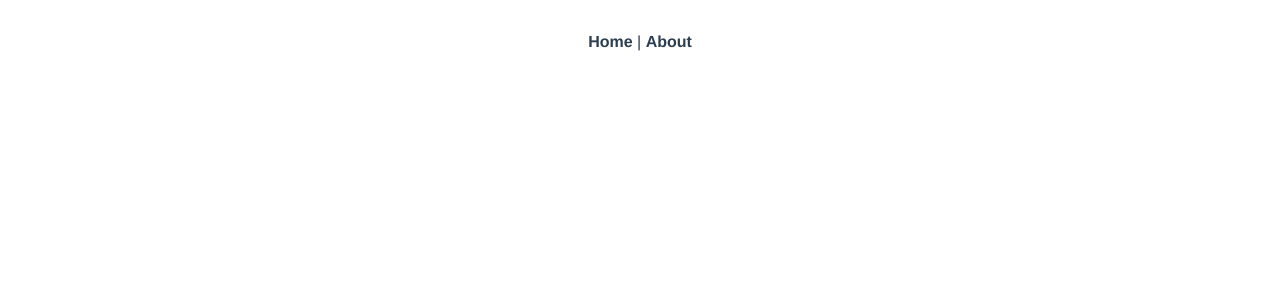
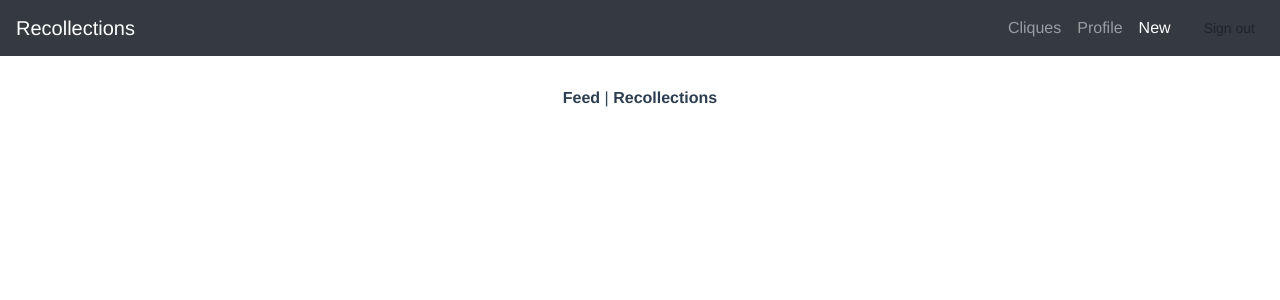
Before and after one commit to connlim/Recollections, a Vue app in the folder frontend/: page /new in a window 1280 px wide. Shown: the top 300 px of the page. Built offline with nearby package versions, Linux system fonts and the light colour scheme.

Commit message:
Add pages

```diff
--- a/frontend/public/index.html
+++ b/frontend/public/index.html
@@ -5,7 +5,7 @@
     <meta http-equiv="X-UA-Compatible" content="IE=edge">
     <meta name="viewport" content="width=device-width,initial-scale=1.0">
     <link rel="icon" href="<%= BASE_URL %>favicon.ico">
-    <title>frontend</title>
+    <title>Recollections</title>
   </head>
   <body>
     <noscript>
--- a/frontend/src/App.vue
+++ b/frontend/src/App.vue
@@ -1,12 +1,24 @@
 <template>
   <div id="app">
+    <Navbar></Navbar>
     <div id="nav">
-      <router-link to="/">Home</router-link> |
-      <router-link to="/about">About</router-link>
+      <router-link to="/">Feed</router-link> |
+      <router-link to="/recollections">Recollections</router-link>
     </div>
     <router-view/>
   </div>
 </template>
+
+<script>
+import Navbar from '@/components/Navbar';
+
+export default {
+  name: 'App',
+  components: {
+    Navbar
+  }
+}
+</script>
 
 <style lang="scss">
 @import '../node_modules/bootstrap/scss/bootstrap.scss';
@@ -24,7 +36,7 @@
     font-weight: bold;
     color: #2c3e50;
     &.router-link-exact-active {
-      color: #42b983;
+      text-decoration: underline;
     }
   }
 }
--- a/frontend/src/components/HelloWorld.vue
+++ /dev/null
@@ -1,57 +0,0 @@
-<template>
-  <div class="hello">
-    <h1>{{ msg }}</h1>
-    <p>
-      For guide and recipes on how to configure / customize this project,<br>
-      check out the
-      <a href="https://cli.vuejs.org" target="_blank" rel="noopener">vue-cli documentation</a>.
-    </p>
-    <h3>Installed CLI Plugins</h3>
-    <ul>
-      <li><a href="https://github.com/vuejs/vue-cli/tree/dev/packages/%40vue/cli-plugin-babel" target="_blank" rel="noopener">babel</a></li>
-    </ul>
-    <h3>Essential Links</h3>
-    <ul>
-      <li><a href="https://vuejs.org" target="_blank" rel="noopener">Core Docs</a></li>
-      <li><a href="https://forum.vuejs.org" target="_blank" rel="noopener">Forum</a></li>
-      <li><a href="https://chat.vuejs.org" target="_blank" rel="noopener">Community Chat</a></li>
-      <li><a href="https://twitter.com/vuejs" target="_blank" rel="noopener">Twitter</a></li>
-      <li><a href="https://news.vuejs.org" target="_blank" rel="noopener">News</a></li>
-    </ul>
-    <h3>Ecosystem</h3>
-    <ul>
-      <li><a href="https://router.vuejs.org" target="_blank" rel="noopener">vue-router</a></li>
-      <li><a href="https://vuex.vuejs.org" target="_blank" rel="noopener">vuex</a></li>
-      <li><a href="https://github.com/vuejs/vue-devtools#vue-devtools" target="_blank" rel="noopener">vue-devtools</a></li>
-      <li><a href="https://vue-loader.vuejs.org" target="_blank" rel="noopener">vue-loader</a></li>
-      <li><a href="https://github.com/vuejs/awesome-vue" target="_blank" rel="noopener">awesome-vue</a></li>
-    </ul>
-  </div>
-</template>
-
-<script>
-export default {
-  name: 'HelloWorld',
-  props: {
-    msg: String
-  }
-}
-</script>
-
-<!-- Add "scoped" attribute to limit CSS to this component only -->
-<style scoped lang="scss">
-h3 {
-  margin: 40px 0 0;
-}
-ul {
-  list-style-type: none;
-  padding: 0;
-}
-li {
-  display: inline-block;
-  margin: 0 10px;
-}
-a {
-  color: #42b983;
-}
-</style>
--- /dev/null
+++ b/frontend/src/components/Navbar.vue
@@ -0,0 +1,39 @@
+<template>
+    <nav class="navbar navbar-expand-lg navbar-dark bg-dark sticky-top">
+        <router-link to="/" class="navbar-brand clickable">Recollections</router-link>
+        <button class="navbar-toggler" type="button" data-toggle="collapse" data-target="#navbarNavAltMarkup" aria-controls="navbarNavAltMarkup"
+            aria-expanded="false" aria-label="Toggle navigation">
+            <span class="navbar-toggler-icon"></span>
+        </button>
+        <div class="collapse navbar-collapse" id="navbarSupportedContent">
+            <div class="navbar-nav mr-auto">
+                <!-- <router-link to="/" class="nav-item nav-link clickable">Feed</router-link>
+                <router-link to="/recollections" class="nav-item nav-link clickable">Recollections</router-link> -->
+            </div>
+            <div class="navbar-nav">
+                <router-link to="/cliques" class="nav-item nav-link clickable">Cliques</router-link>
+                <router-link to="/profile" class="nav-item nav-link clickable">Profile</router-link>
+                <router-link to="/new" class="nav-item nav-link clickable">New</router-link>
+                <button type="button" class="ml-3 btn btn-default btn-sm" onclick="signout()">
+                    Sign out
+                </button>
+            </div>
+        </div>
+    </nav>
+</template>
+
+<script>
+export default {
+    name: "Navbar",
+    methods:
+    {
+		signout: function(){
+			console.log('signout');
+        }
+    }
+}
+</script>
+
+<style>
+
+</style>
--- a/frontend/src/router.js
+++ b/frontend/src/router.js
@@ -1,17 +1,48 @@
 import Vue from 'vue'
 import Router from 'vue-router'
-import Home from './views/Home.vue'
+import Feed from './views/Feed.vue'
+import Recollections from './views/Recollections.vue'
 
 Vue.use(Router)
 
 export default new Router({
   mode: 'history',
   base: process.env.BASE_URL,
+  linkActiveClass: 'active',
   routes: [
     {
       path: '/',
-      name: 'home',
-      component: Home
+      name: 'feed',
+      component: Feed
+    },
+    {
+      path: '/recollections',
+      name: 'recollections',
+      component: Recollections
+    },
+    {
+      path: '/cliques',
+      name: 'cliques',
+      // route level code-splitting
+      // this generates a separate chunk (about.[hash].js) for this route
+      // which is lazy-loaded when the route is visited.
+      component: () => import(/* webpackChunkName: "about" */ './views/Cliques.vue')
+    },
+    {
+      path: '/new',
+      name: 'new',
+      // route level code-splitting
+      // this generates a separate chunk (about.[hash].js) for this route
+      // which is lazy-loaded when the route is visited.
+      component: () => import(/* webpackChunkName: "about" */ './views/New.vue')
+    },
+    {
+      path: '/profile',
+      name: 'profile',
+      // route level code-splitting
+      // this generates a separate chunk (about.[hash].js) for this route
+      // which is lazy-loaded when the route is visited.
+      component: () => import(/* webpackChunkName: "about" */ './views/Profile.vue')
     },
     {
       path: '/about',
--- /dev/null
+++ b/frontend/src/views/Cliques.vue
@@ -0,0 +1,16 @@
+<template>
+  <div class="container">
+
+  </div>
+</template>
+
+<script>
+// @ is an alias to /src
+
+export default {
+  name: 'Cliques',
+  components: {
+
+  }
+}
+</script>
--- /dev/null
+++ b/frontend/src/views/Feed.vue
@@ -0,0 +1,16 @@
+<template>
+  <div class="home">
+
+  </div>
+</template>
+
+<script>
+// @ is an alias to /src
+
+export default {
+  name: 'Feed',
+  components: {
+
+  }
+}
+</script>
--- a/frontend/src/views/Home.vue
+++ /dev/null
@@ -1,18 +0,0 @@
-<template>
-  <div class="home">
-    <img alt="Vue logo" src="../assets/logo.png">
-    <HelloWorld msg="Welcome to Your Vue.js App"/>
-  </div>
-</template>
-
-<script>
-// @ is an alias to /src
-import HelloWorld from '@/components/HelloWorld.vue'
-
-export default {
-  name: 'home',
-  components: {
-    HelloWorld
-  }
-}
-</script>
--- /dev/null
+++ b/frontend/src/views/New.vue
@@ -0,0 +1,16 @@
+<template>
+  <div class="container">
+
+  </div>
+</template>
+
+<script>
+// @ is an alias to /src
+
+export default {
+  name: 'New',
+  components: {
+
+  }
+}
+</script>
--- /dev/null
+++ b/frontend/src/views/Profile.vue
@@ -0,0 +1,16 @@
+<template>
+  <div class="container">
+
+  </div>
+</template>
+
+<script>
+// @ is an alias to /src
+
+export default {
+  name: 'Profile',
+  components: {
+
+  }
+}
+</script>
--- /dev/null
+++ b/frontend/src/views/Recollections.vue
@@ -0,0 +1,16 @@
+<template>
+  <div class="container">
+
+  </div>
+</template>
+
+<script>
+// @ is an alias to /src
+
+export default {
+  name: 'Recollections',
+  components: {
+
+  }
+}
+</script>
```
